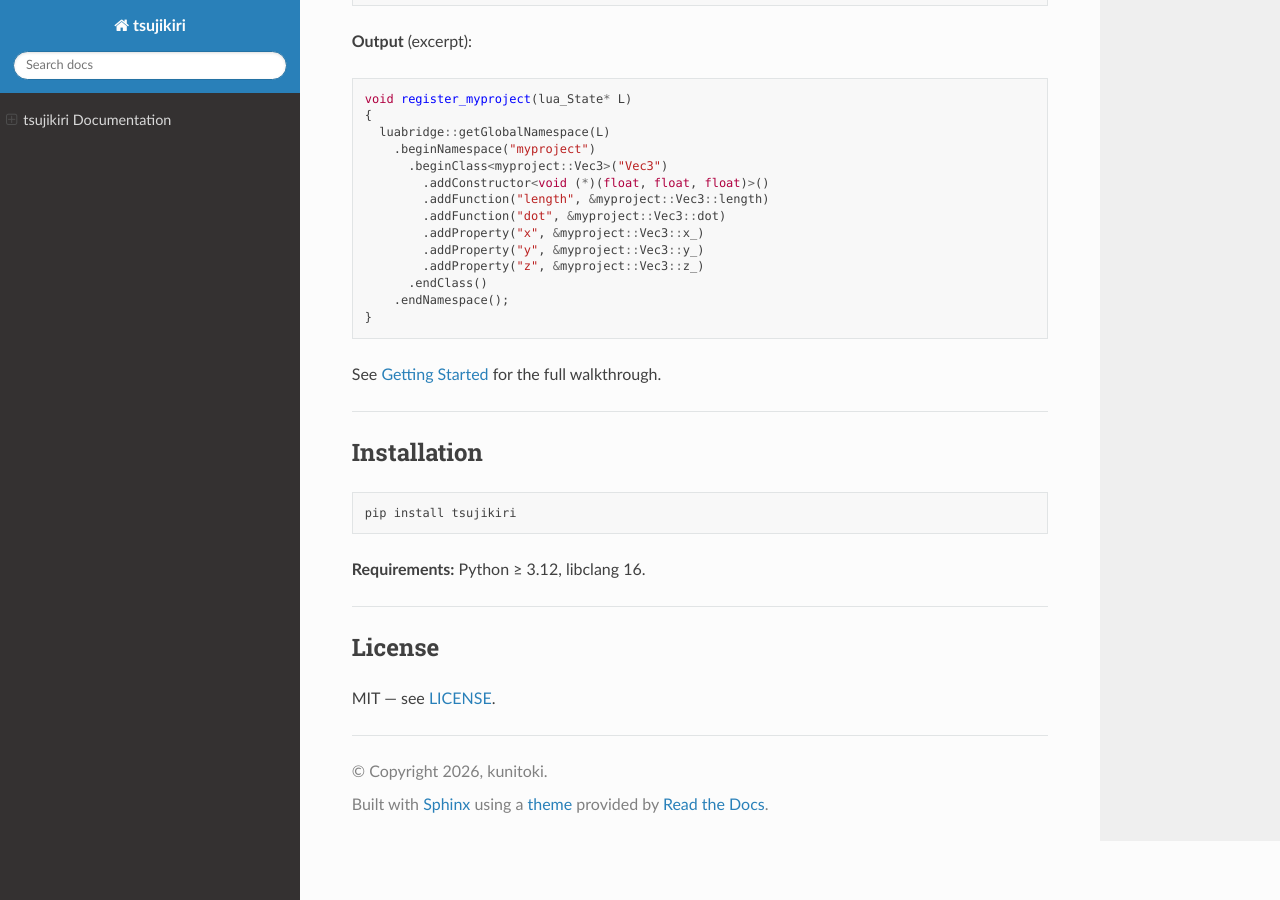
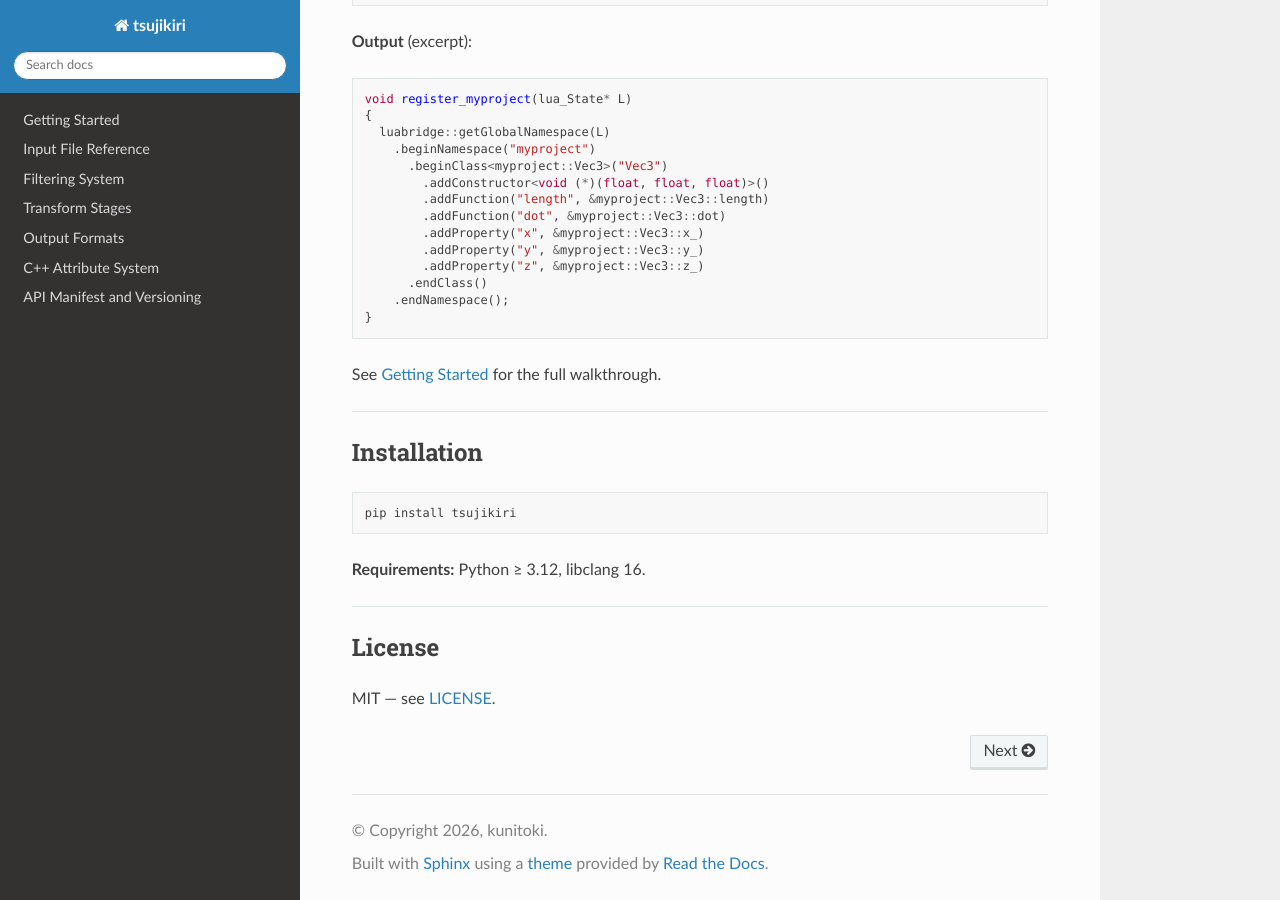
Before and after one commit to kunitoki/tsujikiri, a Sphinx documentation site: the page built from docs/index.md, in a window 1280 px wide and 900 px high, scrolled down 2435 px. Built offline with Sphinx 7.4.7 and the Read the Docs theme 3.1.0, drawn with Linux system fonts in a browser that asks for light colours.

Commit message:
More docs fixes

````diff
--- a/docs/index.md
+++ b/docs/index.md
@@ -41,6 +41,19 @@ Target Binding Code (.cpp / .lua)
 Each phase is independently configurable per input file and per output format. All configuration lives in a single `.input.yml` file.
 
 ---
+
+```{toctree}
+:hidden:
+:maxdepth: 2
+
+getting-started
+input-file-reference
+filtering
+transforms
+output-formats
+attributes
+manifest-and-versioning
+```
 
 ## Navigation
 
````
Also changed, not shown: docs/manifest-and-versioning.md (+1 -1 lines), docs/output-formats.md (+1 -1 lines).
